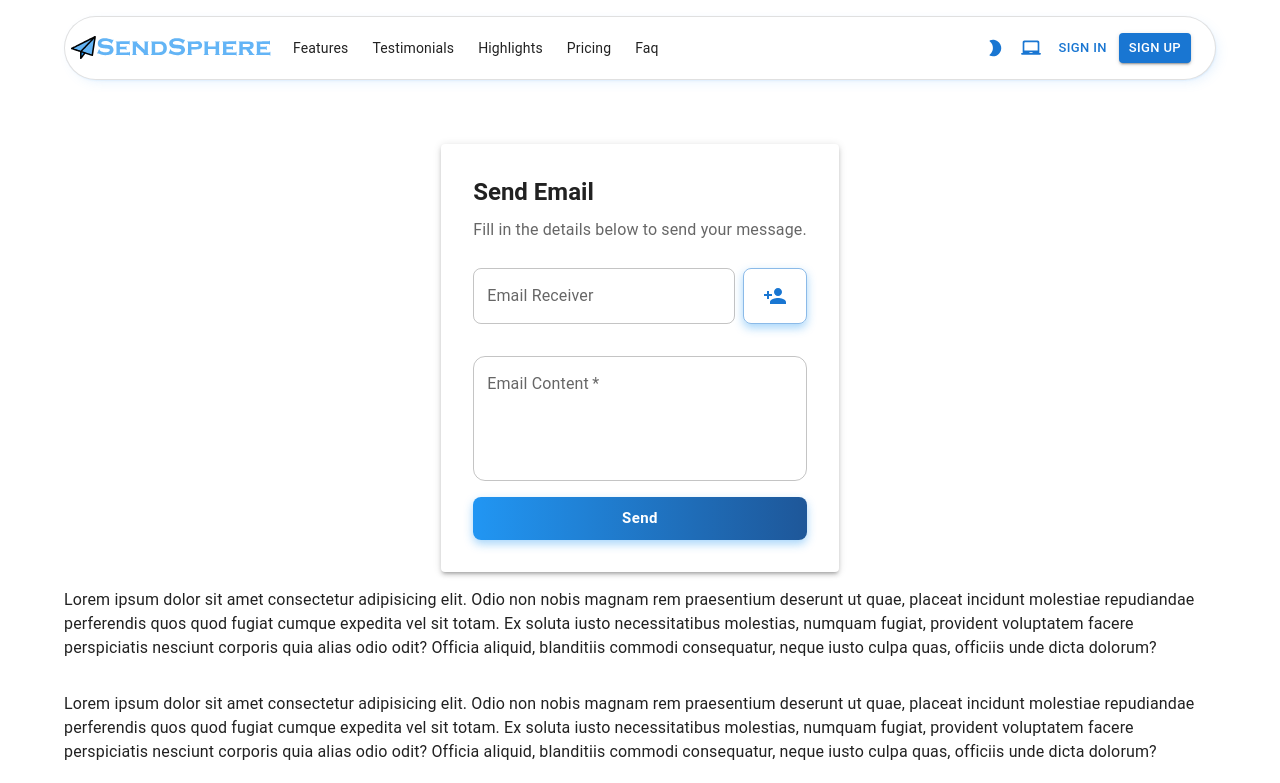
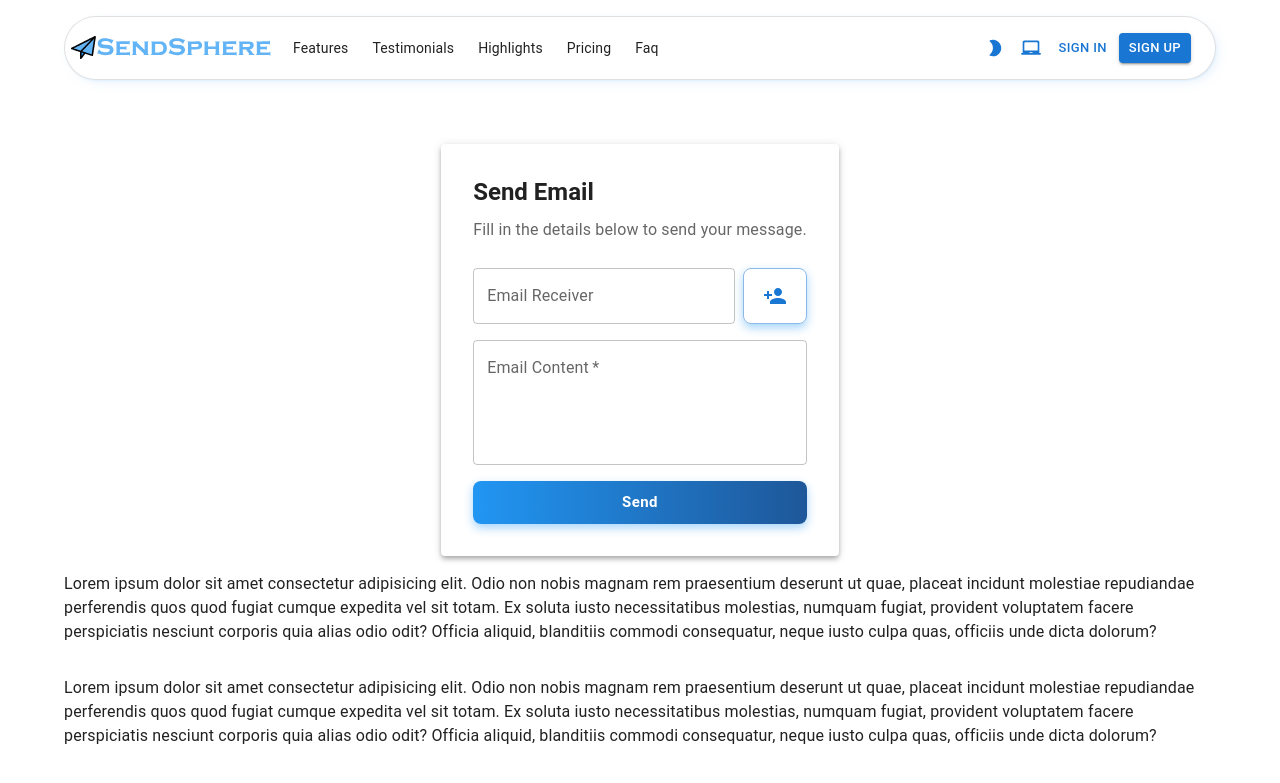
Before and after one commit to ahmettoguz/Micro-Frontend, a React (Vite) app: page / in a window 1280 px wide. Shown: the top 783 px of the page. Built offline with nearby package versions, Linux system fonts and the light colour scheme.

Commit message:
email form updated

```diff
--- a/src/components/EmailForm.tsx
+++ b/src/components/EmailForm.tsx
@@ -110,7 +110,7 @@ export default function EmailForm() {
 
   return (
     <Paper
-      elevation={3}
+      elevation={4}
       sx={{
         mt: { xs: 1, sm: 4 },
         px: { xs: 1, sm: 4 },
@@ -126,9 +126,15 @@ export default function EmailForm() {
         transition: "box-shadow 0.3s ease-in-out",
       }}
     >
-      <Typography variant="h5" gutterBottom sx={{ fontWeight: "bold" }}>
+      <Typography
+        component="h2"
+        variant="h5"
+        gutterBottom
+        sx={{ fontWeight: "bold" }}
+      >
         Send Email
       </Typography>
+
       <Typography
         variant="subtitle1"
         gutterBottom
@@ -160,15 +166,6 @@ export default function EmailForm() {
             helperText={
               receiversError ? "At least 1 receiver is required!" : ""
             }
-            sx={{
-              "& .MuiOutlinedInput-root": {
-                borderRadius: "8px",
-                "&.Mui-focused fieldset": {
-                  borderColor: "primary.main",
-                  boxShadow: "0 0 8px rgba(0,123,255,0.5)",
-                },
-              },
-            }}
           />
           {/* add receiver button */}
           <Button
@@ -190,6 +187,7 @@ export default function EmailForm() {
         </Box>
 
         {/* receivers chips */}
+        {emailReceivers.length !== 0 && (
           <Box sx={{ display: "flex", gap: 1, flexWrap: "wrap" }}>
             {emailReceivers.map((receiver, index) => (
               <Chip
@@ -200,6 +198,7 @@ export default function EmailForm() {
               />
             ))}
           </Box>
+        )}
 
         {/* email content text field */}
         <TextField
@@ -216,15 +215,6 @@ export default function EmailForm() {
           required
           error={contentError}
           helperText={contentError ? "Content is required!" : ""}
-          sx={{
-            "& .MuiOutlinedInput-root": {
-              borderRadius: "12px",
-              "&.Mui-focused fieldset": {
-                borderColor: "primary.main",
-                boxShadow: "0 0 3px rgba(0,123,255,0.5)",
-              },
-            },
-          }}
         />
 
         {/* send button */}
```
Lines whose indentation alone changed are shown as unchanged.
